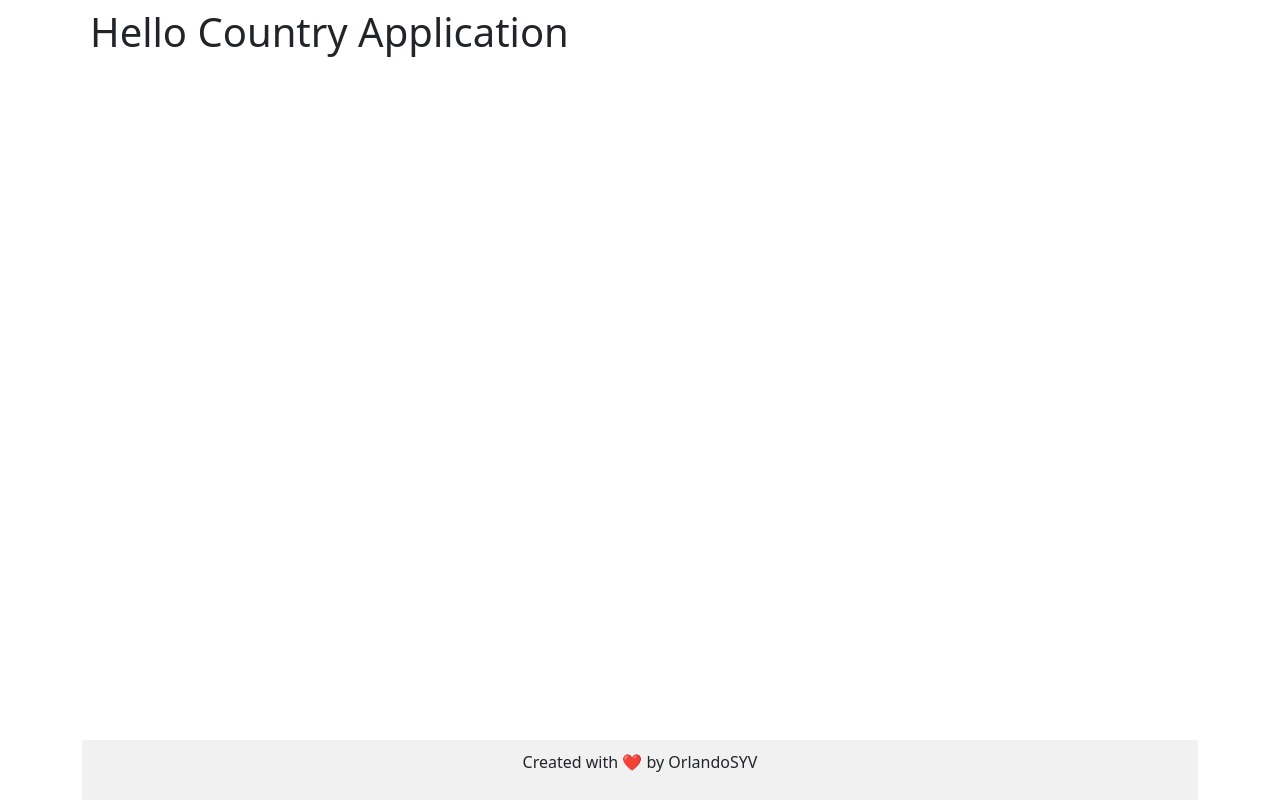
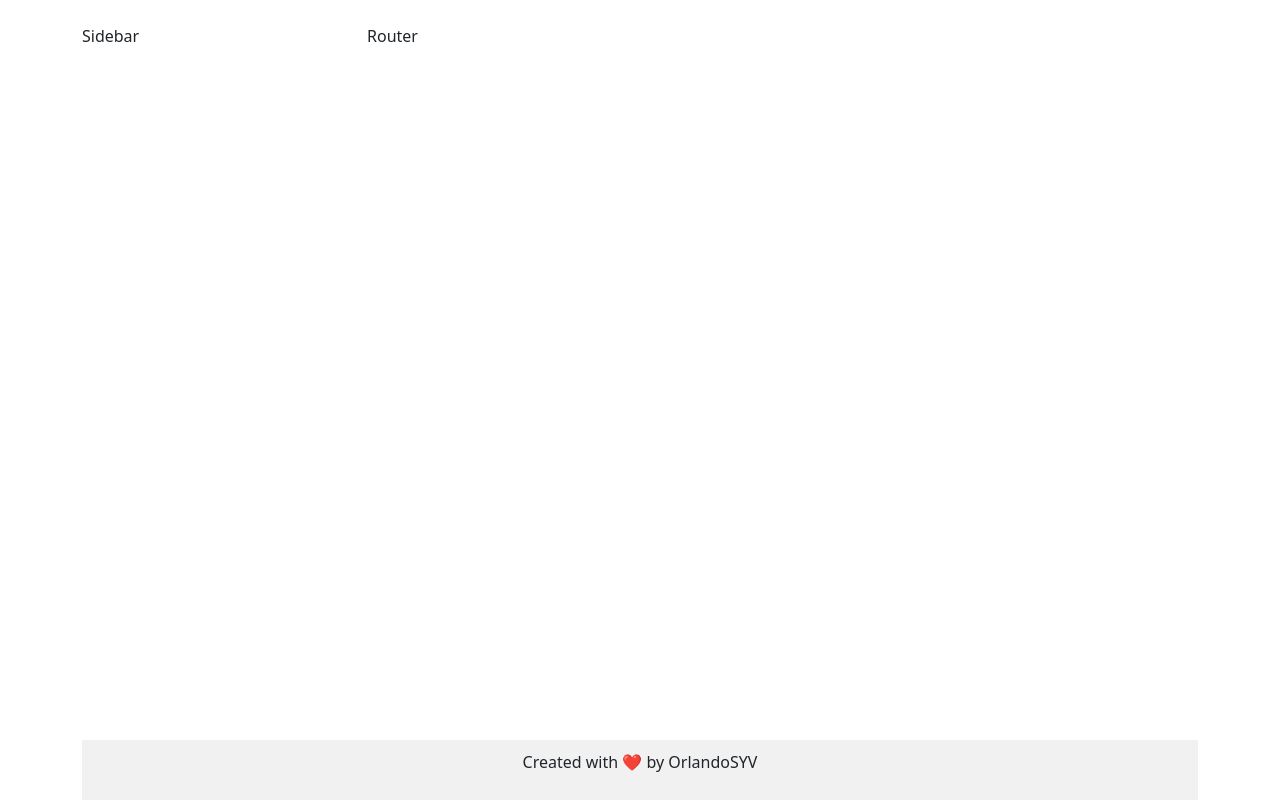
Before and after one commit to orlandosyv/04-country-Spa, an Angular app: page / in a window 1280 px wide. Built offline with nearby package versions, Linux system fonts and the light colour scheme.

Commit message:
oy - modules

```diff
--- a/src/app/app.component.html
+++ b/src/app/app.component.html
@@ -1,3 +1,8 @@
 <main>
-  <h1 class="p-2">Hello Country Application</h1>
+
+  <div class="row mt-4">
+    <div class="col-3">Sidebar </div>
+
+    <div class="col">Router </div>
+  </div>
 </main>
--- a/src/app/app.module.ts
+++ b/src/app/app.module.ts
@@ -3,6 +3,7 @@ import { BrowserModule } from '@angular/platform-browser';
 
 import { AppRoutingModule } from './app-routing.module';
 import { AppComponent } from './app.component';
+import { SharedModule } from './shared/shared.module';
 
 @NgModule({
   declarations: [
@@ -10,7 +11,8 @@ import { AppComponent } from './app.component';
   ],
   imports: [
     BrowserModule,
-    AppRoutingModule
+    AppRoutingModule,
+    SharedModule
   ],
   providers: [],
   bootstrap: [AppComponent]
```
Also changed, not shown: src/app/countries/countries.module.ts (added, +12 -0 lines), src/app/shared/shared.module.ts (added, +12 -0 lines).
